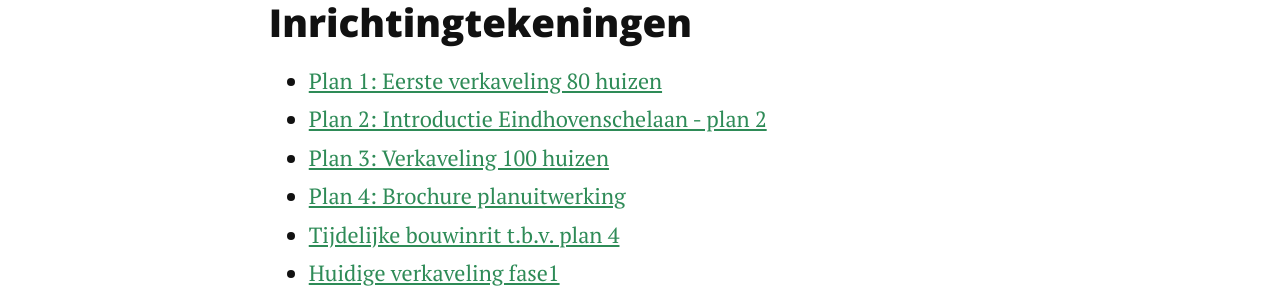
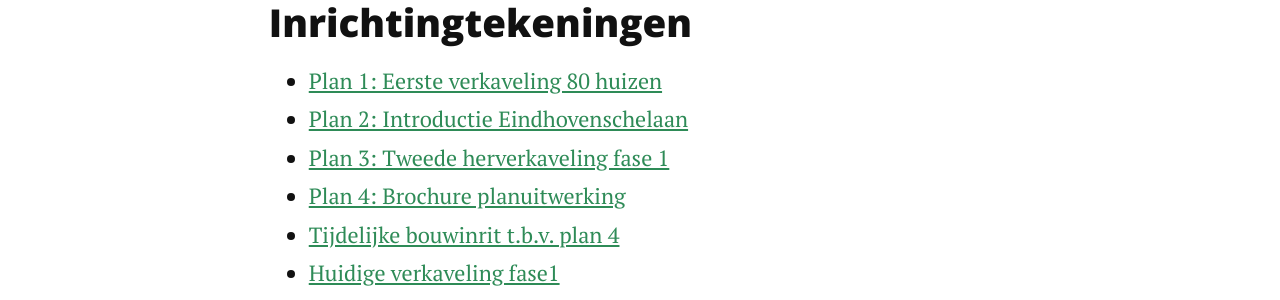
Before and after one commit to plamola/vve-parkresidentie, a Jekyll site: the page built from documenten.md, in a window 1280 px wide. Shown: the part 1647-1947 px from the top of the page. Built offline with Jekyll 4.4.1, drawn with Linux system fonts in a browser that asks for light colours; nearby versions of some CDN libraries.

Commit message:
Restructure

```diff
--- a/documenten.md
+++ b/documenten.md
@@ -38,8 +38,8 @@ title: Documenten
   	<h3>Inrichtingtekeningen</h3>
   	<ul>
   	    <li><a href="{{ '/docs/inrichting/verkaveling-plan1.jpg' | prepend: site.baseurl }}" target="_blank">Plan 1: Eerste verkaveling 80 huizen</a></li>
-  	    <li><a href="{{ '/docs/inrichting/verkaveling-plan2.png' | prepend: site.baseurl }}" target="_blank">Plan 2: Introductie Eindhovenschelaan - plan 2</a></li>
-  	    <li><a href="{{ '/docs/inrichting/verkaveling-plan3.jpg' | prepend: site.baseurl }}" target="_blank">Plan 3: Verkaveling 100 huizen </a></li>
+  	    <li><a href="{{ '/docs/inrichting/verkaveling-plan2.png' | prepend: site.baseurl }}" target="_blank">Plan 2: Introductie Eindhovenschelaan</a></li>
+  	    <li><a href="{{ '/docs/inrichting/verkaveling-plan3.jpg' | prepend: site.baseurl }}" target="_blank">Plan 3: Tweede herverkaveling fase 1</a></li>
   	    <li><a href="{{ '/docs/inrichting/PRD_Brochure planuitwerking.pdf' | prepend: site.baseurl }}" target="_blank">Plan 4: Brochure planuitwerking</a></li>
   	    <li><a href="{{ '/docs/inrichting/PRD Ansjovisweg inrit.pdf' | prepend: site.baseurl }}" target="_blank">Tijdelijke bouwinrit t.b.v. plan 4</a></li>
   	    <li><a href="{{ '/docs/inrichting/verkaveling-fase1-2020.jpg' | prepend: site.baseurl }}" target="_blank">Huidige verkaveling fase1</a></li>
```
